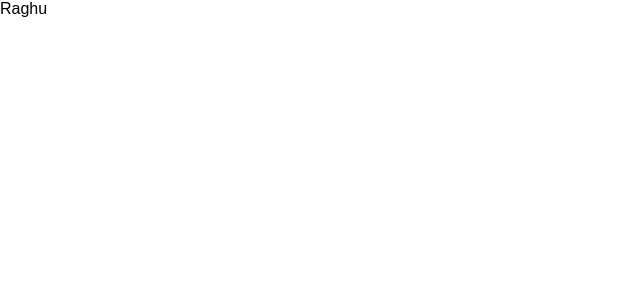
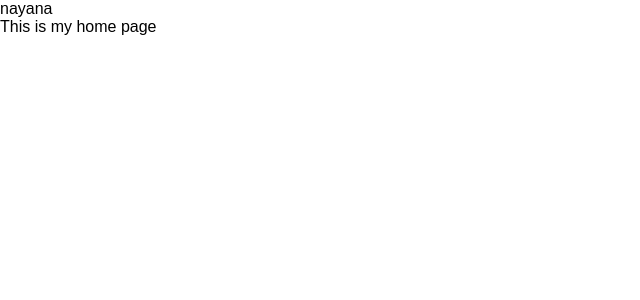
Before and after one commit to thisismeraghu/Frontend_Training, a React (Create React App) app in the folder project/student-app/: page / in a window 1280 px wide. Shown: the top 300 px of the page, without its empty margins (0-640 px from the left). Built offline with nearby package versions, Linux system fonts and the light colour scheme.

Commit message:
fix: created homepage

```diff
--- a/project/student-app/src/App.css
+++ b/project/student-app/src/App.css
@@ -1,3 +1,3 @@
-body {
+div {
   font-family: sans-serif;
 }
--- a/project/student-app/src/App.js
+++ b/project/student-app/src/App.js
@@ -1,12 +1,14 @@
 import React from 'react';
 import './App.css'; // Import global styles
+import HomePage from './HomePage/HomePage.js';
 
 
 function App() {
   return (
     <div>
-      Raghu
-   </div>
+      nayana
+    <HomePage/>
+    </div>
   );
 }
 
--- /dev/null
+++ b/project/student-app/src/HomePage/HomePage.js
@@ -0,0 +1,12 @@
+import React from 'react';
+import './HomePage.css'; // Import global styles
+
+function HomePage() {
+  return (
+    <div>
+    This is my home page
+    </div>
+  );
+}
+
+export default HomePage;
```
Also changed, not shown: project/student-app/src/HomePage/HomePage.css (added).
